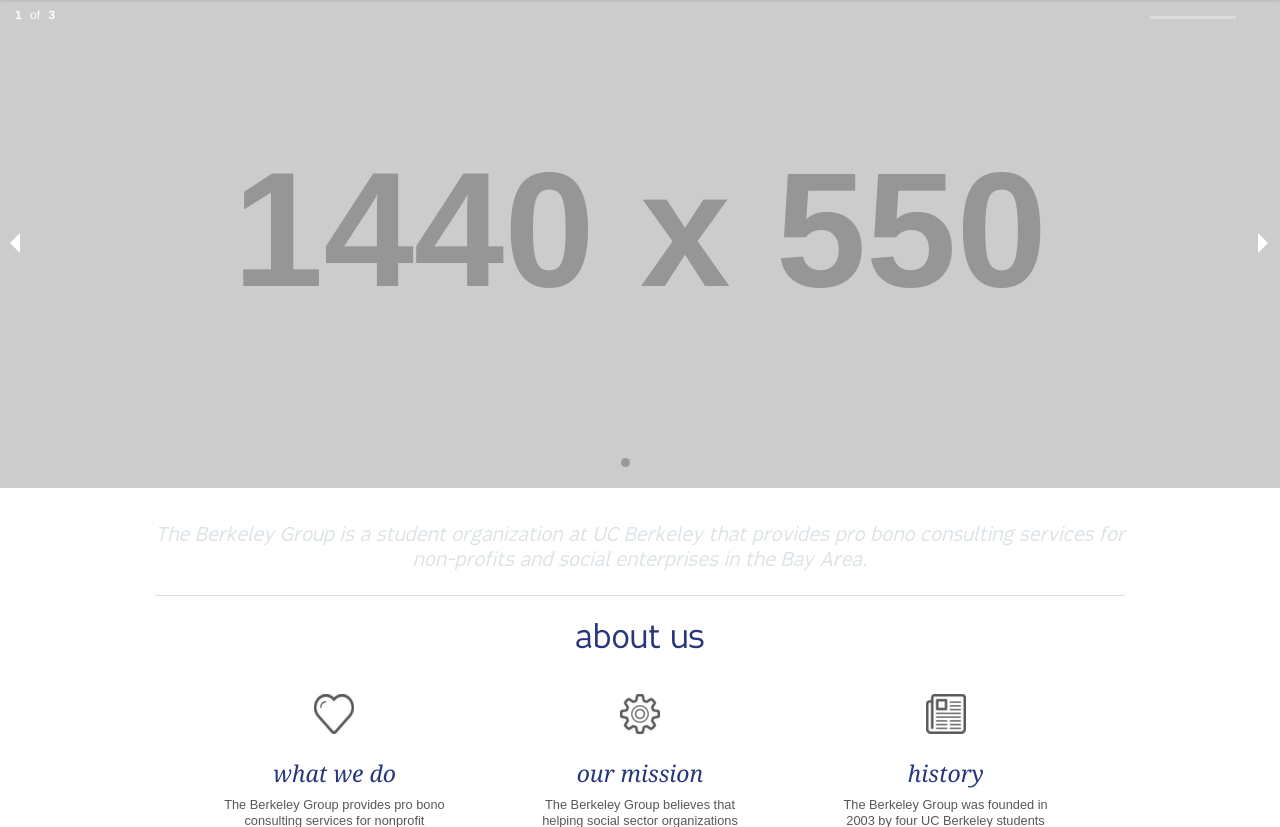
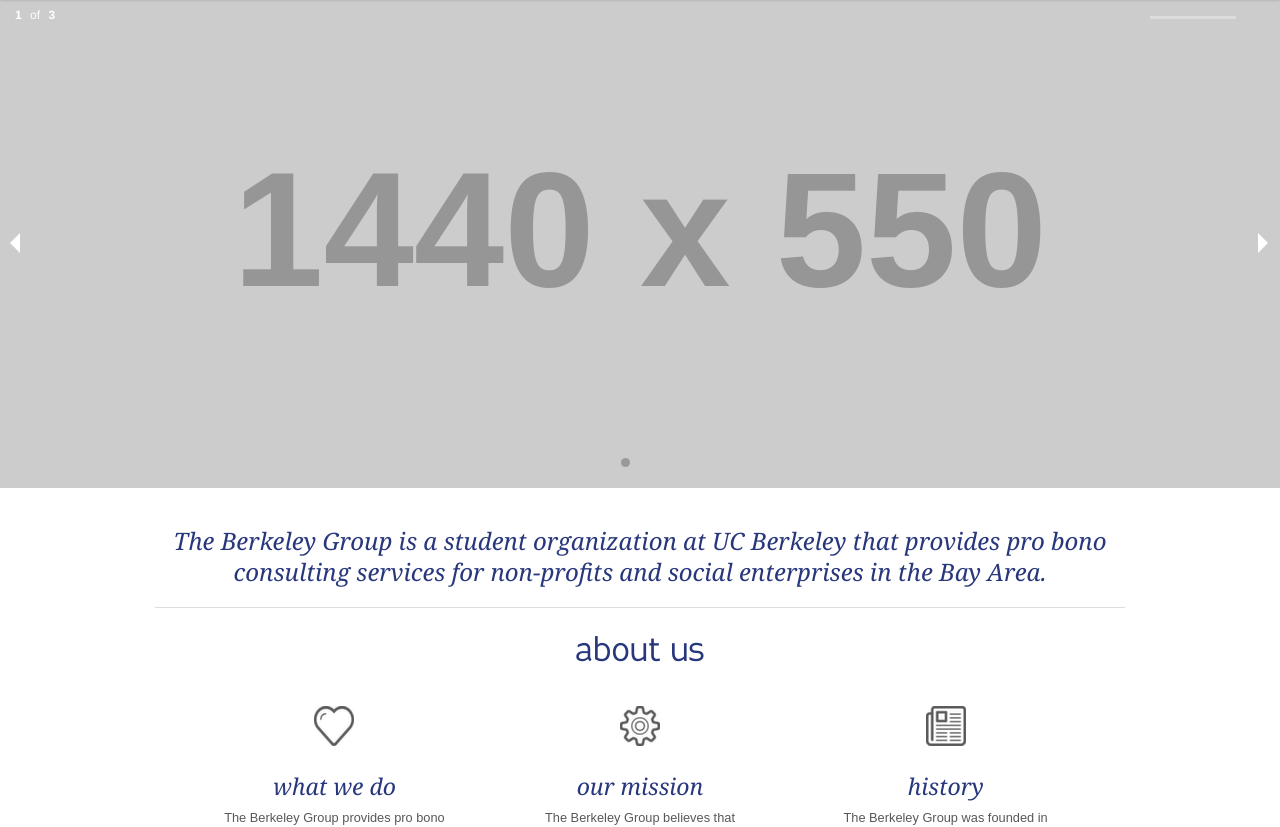
Before and after one commit to wonjun/tbg_website, a PHP site: page / in a window 1280 px wide. Shown: the part 61-888 px from the top of the page. Run offline with PHP 8.4, Linux system fonts and the light colour scheme; grey boxes labelled with a size stand in for pictures from a placeholder-image service; some libraries are stand-ins or nearby versions.

Commit message:
reverting about.css

```diff
--- a/css/about.css
+++ b/css/about.css
@@ -7,11 +7,12 @@
   top: -30px;
 }
 
-.mission-statement{\
+.mission-statement{
+  color: #28377c;
   font-family: georgia;
   font-style: italic;
   text-align: center;
-  font-size: 120%;
+  font-size: 150%;
   line-height: 130%;
   margin-left: auto;
   margin-right: auto;
```
